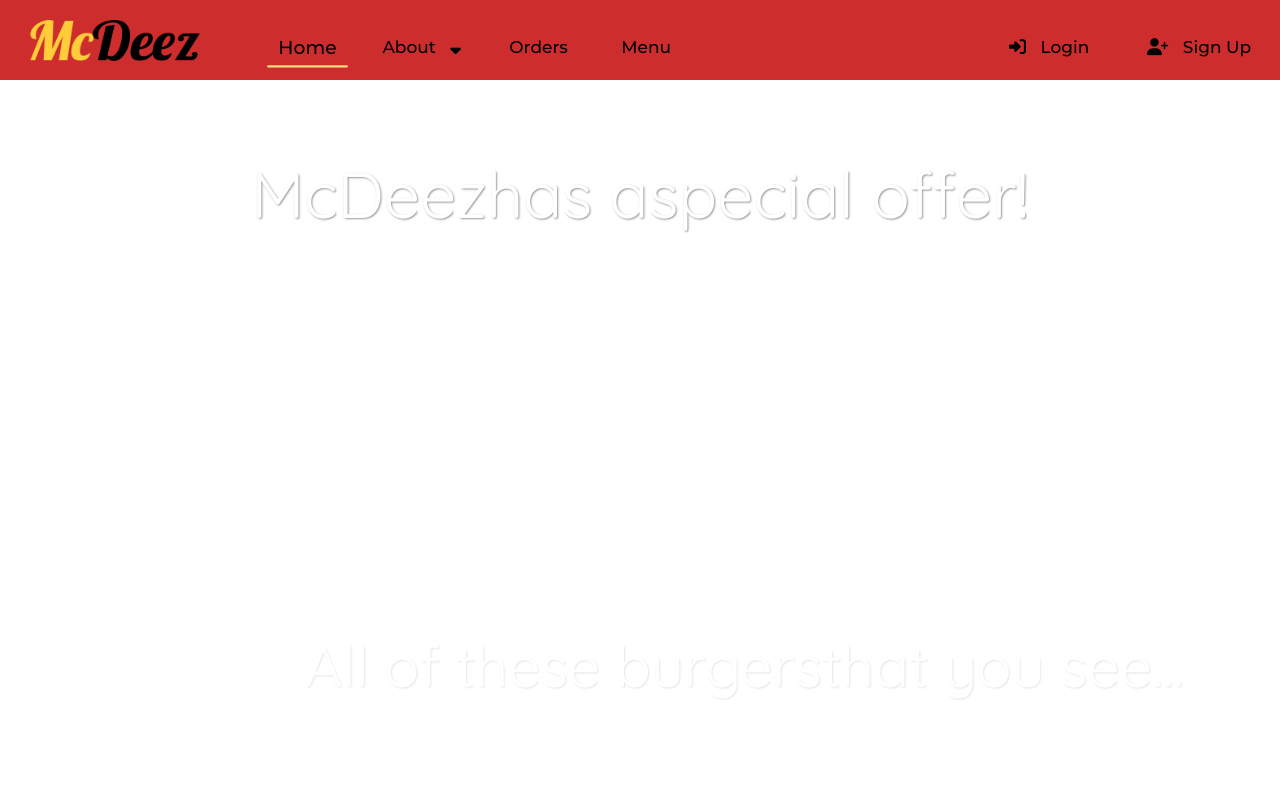
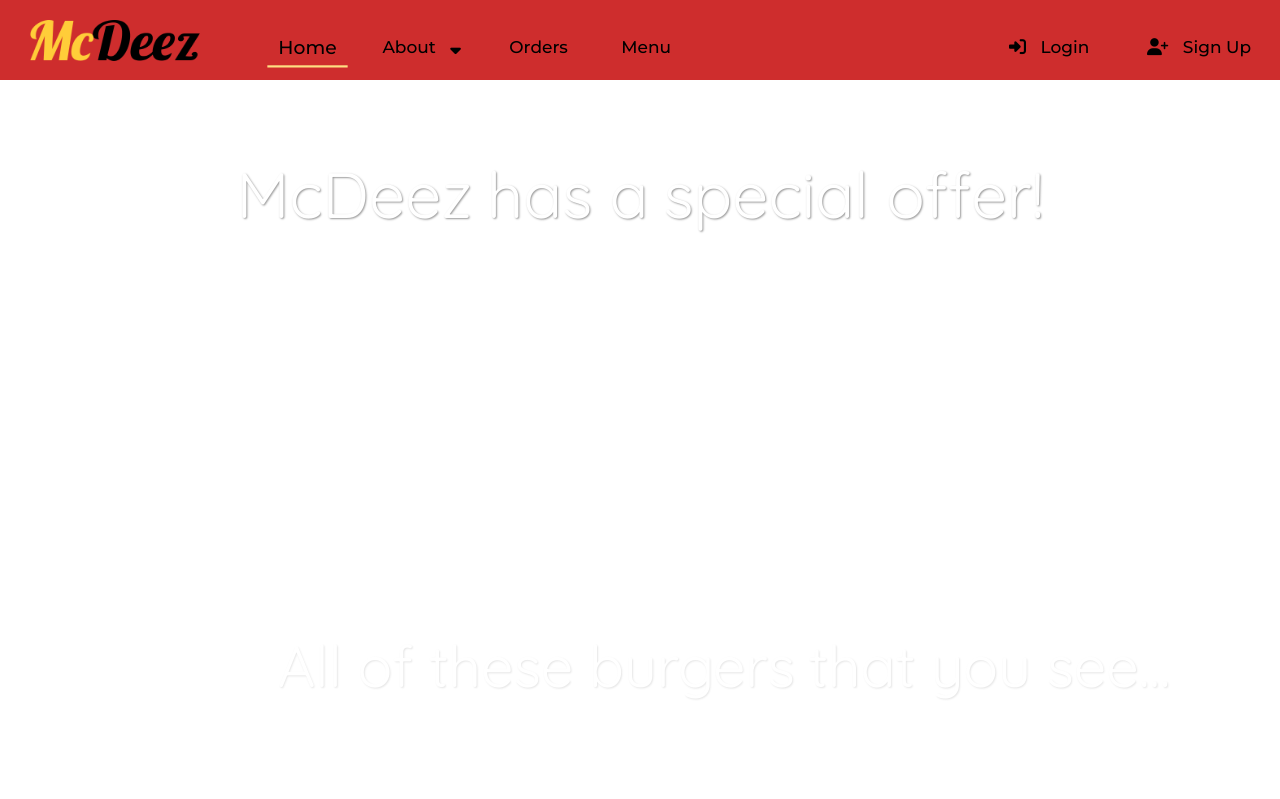
Before and after one commit to Bojan996/McDeez, a React (Create React App) app: page / in a window 1280 px wide. Shown: the top 799 px of the page. Built offline with nearby package versions, Linux system fonts and the light colour scheme.

Commit message:
slight update with css

```diff
--- a/src/hoc/Routes/Home/Home.css
+++ b/src/hoc/Routes/Home/Home.css
@@ -662,7 +662,7 @@
     }
 }
 
-@media (max-width: 1041px) {
+@media (max-width: 1060px) {
     .HomeSliderHeader div:nth-child(2) {
         padding-right: 0;
         font-size: 55px;
@@ -786,6 +786,10 @@
         font-size: 18px;
     }
 
+    .HomeSliderHeader div:nth-child(1) {
+        font-size: 45px;
+    }
+
     .HomeSliderHeader div:nth-child(2){
         padding-right: 5%;
     }
@@ -826,10 +830,6 @@
         height: 110vh;
     }
 
-    .HomeSliderHeader div:nth-child(1) {
-        font-size: 45px;
-    }
-
     .HomeSliderHeader div:nth-child(2) {
         font-size: 45px;
     }
@@ -848,6 +848,19 @@
 
 }
 
+@media (max-width: 574px) {
+
+    .HomeSliderHeader div:nth-child(1) {
+        font-size: 55px;
+        top: 12%;
+    }
+
+    .HomeSliderHeader div:nth-child(1) span{
+        display: none;
+    }
+
+}
+
 @media (max-width: 548px) {
 
     .HomeContentContainer {
@@ -860,14 +873,6 @@
         height: 100vh;
     }
 
-    .HomeSliderHeader div:nth-child(1) {
-        font-size: 55px;
-        top: 12%;
-    }
-
-    .HomeSliderHeader div:nth-child(2) {
-        font-size: 40px;
-    }
     .HomeSliderHeader div:nth-child(3) {
         line-height: 90px;
         padding-left: 1%;
@@ -885,10 +890,6 @@
 }
 
 @media (max-width: 508px) {
-
-    .HomeSliderHeader div:nth-child(1) span{
-        display: none;
-    }
 
     .HomeFourthDivMain div a span {
         display: none;
@@ -920,3 +921,11 @@
     }
 
 }
+
+@media (max-width: 430px) {
+
+    .HomeSliderHeader div:nth-child(2) {
+        font-size: 40px;
+    }
+
+}
--- a/src/hoc/Routes/Home/Home.js
+++ b/src/hoc/Routes/Home/Home.js
@@ -54,8 +54,8 @@ class Home extends Component {
                     <img src={Picture5} alt='burger very good'/>
                 </ul>
                 <ul className='HomeSliderHeader'>
-                    <div>McDeez <span>has a</span> special offer!</div>
-                    <div>All of these burgers <span>that you see...</span></div>
+                    <div>McDeez <span style={{padding: '0 15px'}}>has a</span> special offer!</div>
+                    <div>All of these burgers <span style={{padding: '0 15px'}}>that you see...</span></div>
                     <div>They were custom made <br/> By our own users! </div>
                     <div><span>If you try to</span><span> Be creative</span></div>
                     <div>You shall recieve<br/>What you deserve!</div>
```
